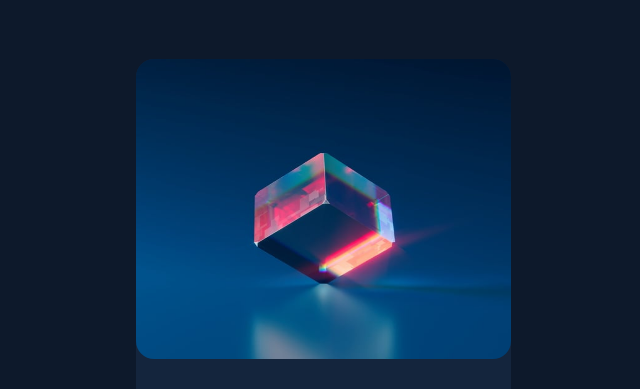
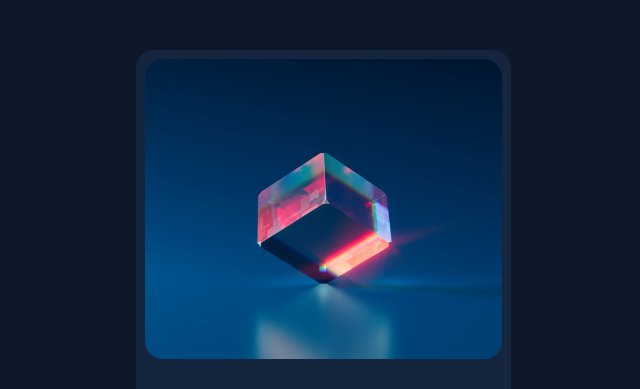
Before and after one commit to chinaemerem-aneke/NFT-preview-card-component, a plain HTML site: page index.html in a window 1280 px wide. Shown: the top 389 px of the page, without its empty margins (320-960 px from the left). Drawn offline with Linux system fonts and the light colour scheme.

Commit message:
Update style.css

```diff
--- a/style.css
+++ b/style.css
@@ -70,7 +70,10 @@ body {
 } */
 
 .card__img {
-    width: 100%;
+    display: flex;
+    flex-direction: column;
+    width: 95%;
+    margin: 2.5% auto;
     max-height: 300px;
     border-radius: 1em;
     position: relative;
```
